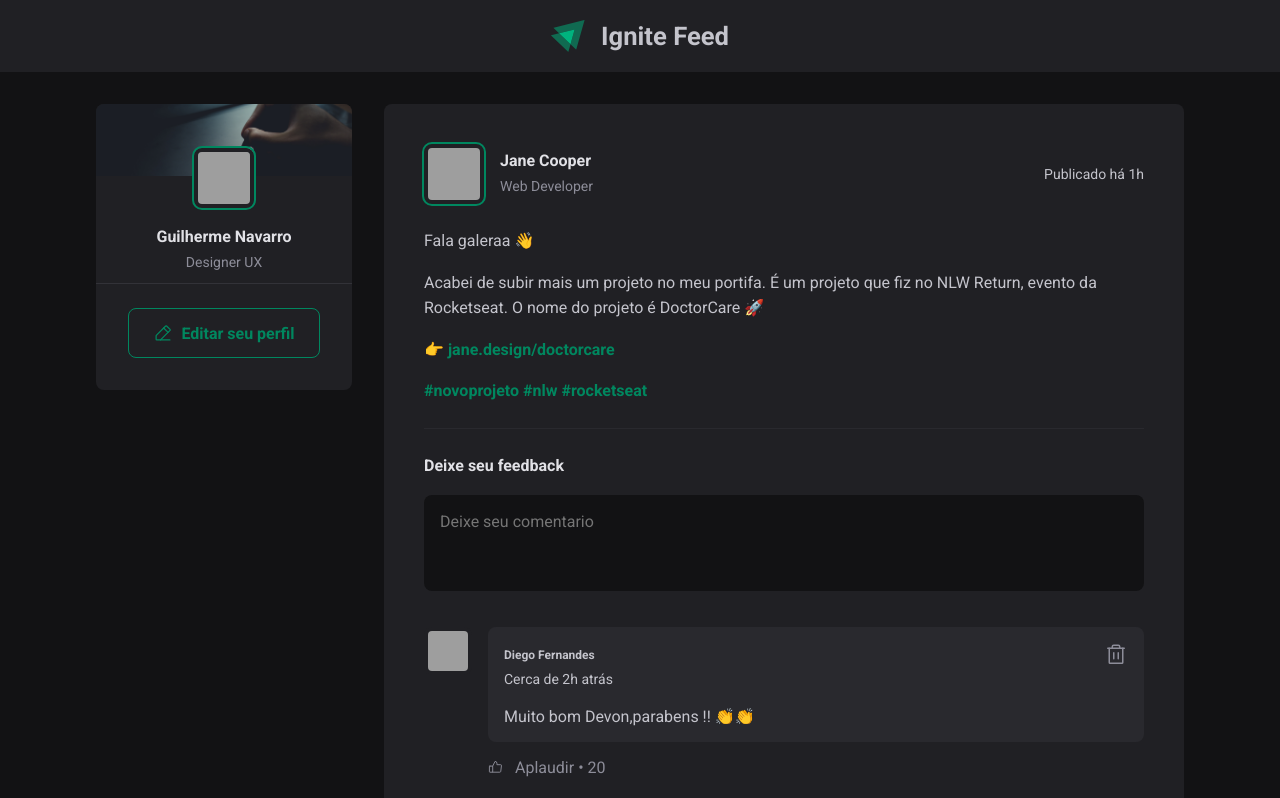
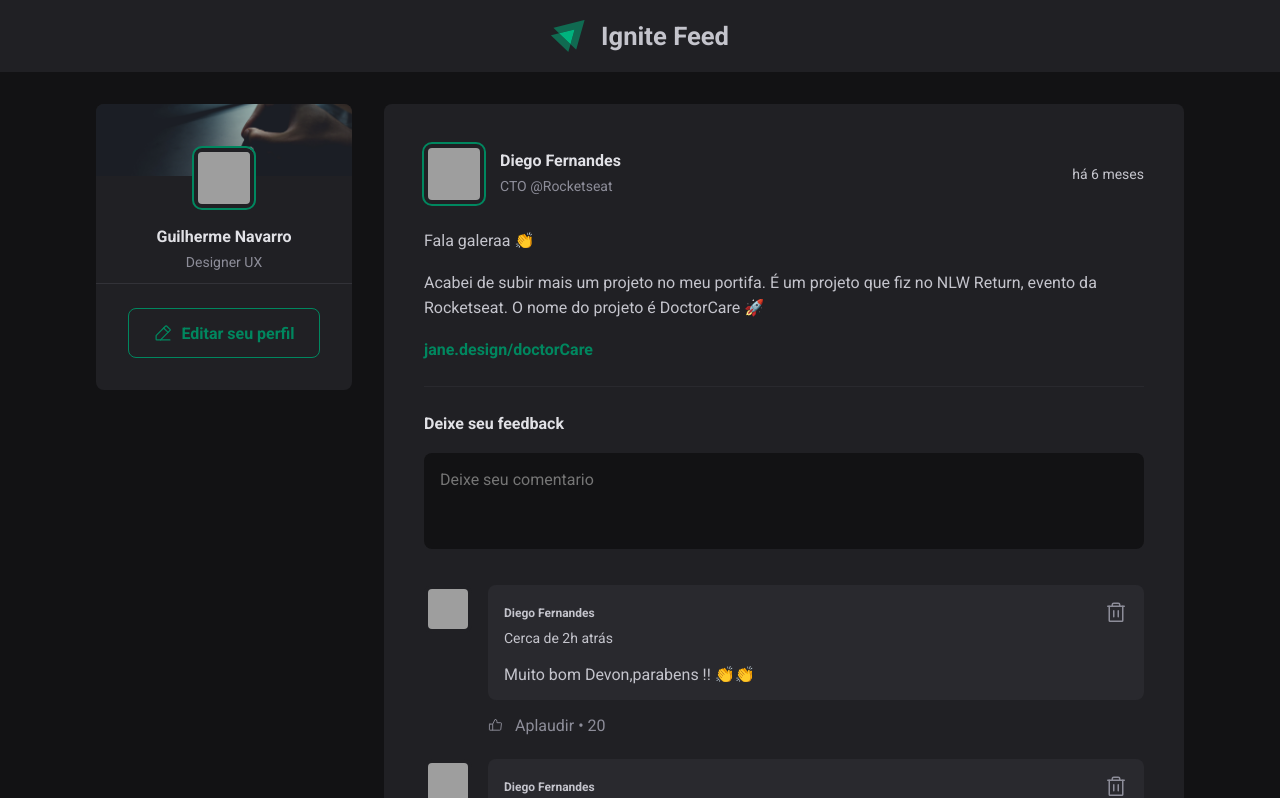
Before and after one commit to AllyssonR/fundamentos_react, a React (Vite) app: page / in a window 1280 px wide. Shown: the top 798 px of the page. Built offline with nearby package versions, Linux system fonts and the light colour scheme; grey boxes are pictures that could not be loaded.

Commit message:
add iteration to post.tsx

```diff
--- a/package.json
+++ b/package.json
@@ -9,6 +9,7 @@
     "preview": "vite preview"
   },
   "dependencies": {
+    "date-fns": "^2.29.3",
     "phosphor-react": "^1.4.1",
     "react": "^18.2.0",
     "react-dom": "^18.2.0"
--- a/src/App.tsx
+++ b/src/App.tsx
@@ -1,17 +1,64 @@
-import { Header } from "./Components/Header";
-import { Post } from "./Components/Post";
-import styles from "./App.module.css";
-import { Sidebar } from "./Components/Sidebar";
+import { Header } from './Components/Header';
+import { Post } from './Components/Post';
+import styles from './App.module.css';
+import { Sidebar } from './Components/Sidebar';
+// author :{avatar_url:"",name:"",role:""}
+// publishedAt:Date
+//content:String
+const posts = [
+  {
+    id: 1,
+    author: {
+      avatarUrl: 'https:github.com/diego3g.png',
+      name: 'Diego Fernandes',
+      role: 'CTO @Rocketseat',
+    },
+    content: [
+      { type: 'paragraph', content: 'Fala galeraa 👏' },
+      {
+        type: 'paragraph',
+        content:
+          ' Acabei de subir mais um projeto no meu portifa. É um projeto que fiz no NLW Return, evento da Rocketseat. O nome do projeto é DoctorCare 🚀',
+      },
+      { type: 'link', content: 'jane.design/doctorCare' },
+    ],
+    publishedAt: new Date('2022-05-03 20:00:00'),
+  },
+  {
+    id: 2,
+    author: {
+      avatarUrl: 'https:github.com/diego3g.png',
+      name: 'Mayk Brito',
+      role: 'Edutator @Rocketseat',
+    },
+    content: [
+      { type: 'paragraph', content: 'Fala galeraa 👏' },
+      {
+        type: 'paragraph',
+        content:
+          ' Acabei de subir mais um projeto no meu portifa. É um projeto que fiz no NLW Return, evento da Rocketseat. O nome do projeto é DoctorCare 🚀',
+      },
+      { type: 'link', content: 'jane.design/doctorCare' },
+    ],
+    publishedAt: new Date('2022-05-07 20:00:00'),
+  },
+];
 export function App() {
   return (
     <div>
       <Header />
       <div className={styles.wrapper}>
-        <Sidebar/>
+        <Sidebar />
         <main>
-          <Post/>
-          <Post/>
-
+          {posts.map((post) => {
+            return (
+              <Post
+                author={post.author}
+                content={post.content}
+                publishedAt={post.publishedAt}
+              />
+            );
+          })}
         </main>
       </div>
     </div>
--- a/src/Components/Post.tsx
+++ b/src/Components/Post.tsx
@@ -1,35 +1,56 @@
 import { Avatar } from './Avatar';
+import { format, formatDistanceToNow } from 'date-fns';
+import ptBR from 'date-fns/locale/pt-BR';
 import { Comment } from './Comment';
 import styles from './Post.module.css';
-export function Post() {
+interface PostProps {
+  author: {
+    avatarUrl: string;
+    name: string;
+    role: string;
+  };
+  content: [{ type: string; content: string }];
+  publishedAt: Date;
+}
+export function Post({ author, content, publishedAt }: PostProps) {
+  const publishedDateFormatted = format(
+    publishedAt,
+    "d 'de' LLLL 'ás' HH:mm'h'",
+    { locale: ptBR },
+  );
+  const publishedDateRelaviveToNow = formatDistanceToNow(publishedAt, {
+    locale: ptBR,
+    addSuffix: true,
+  });
   return (
     <article className={styles.post}>
       <header>
         <div className={styles.author}>
-          <Avatar src="https://github.com/AllyssonR.png" />
+          <Avatar src={author.avatarUrl} />
           <div className={styles.authorInfo}>
-            <strong>Jane Cooper</strong>
-            <span>Web Developer</span>
+            <strong>{author.name}</strong>
+            <span>{author.role}</span>
           </div>
         </div>
-        <time title="11 de maio as 8:13" dateTime="2022-05-11 08:13:30">
-          Publicado há 1h
+        <time
+          title={publishedDateFormatted}
+          dateTime={publishedAt.toISOString()}
+        >
+          {publishedDateRelaviveToNow}
         </time>
       </header>
       <div className={styles.content}>
-        <p>Fala galeraa 👋</p>{' '}
-        <p>
-          Acabei de subir mais um projeto no meu portifa. É um projeto que fiz
-          no NLW Return, evento da Rocketseat. O nome do projeto é DoctorCare 🚀
-        </p>{' '}
-        <p>
-          👉 <a href="#">jane.design/doctorcare</a>{' '}
-        </p>
-        <p>
-          <a href="#">#novoprojeto </a>
-          <a href="#">#nlw</a>
-          <a href="#"> #rocketseat</a>
-        </p>
+        {content.map((line) => {
+          if (line.type === 'paragraph') {
+            return <p>{line.content}</p>;
+          } else if (line.type === 'link') {
+            return (
+              <p>
+                <a href="#">{line.content}</a>
+              </p>
+            );
+          }
+        })}
       </div>
       <form className={styles.commentForm}>
         <strong>Deixe seu feedback</strong>
```
Also changed, not shown: 1 other file (tests, documents, lock files or other folders).
